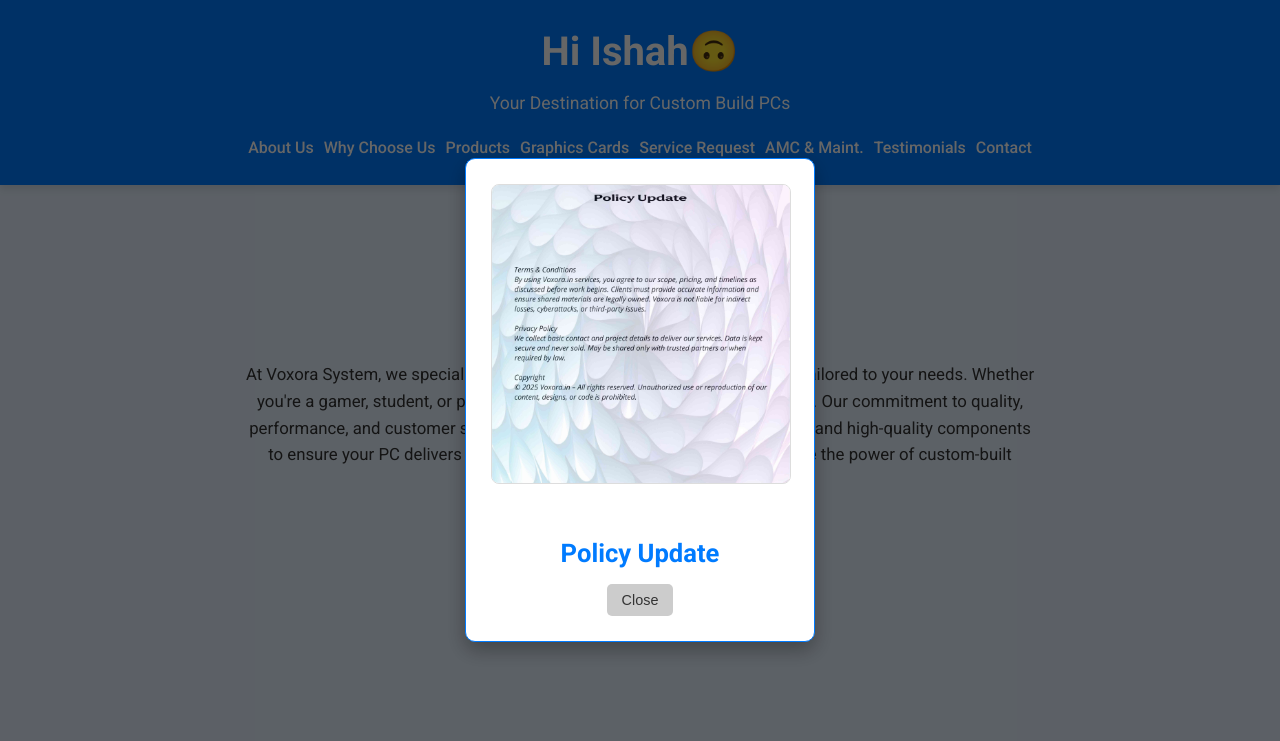
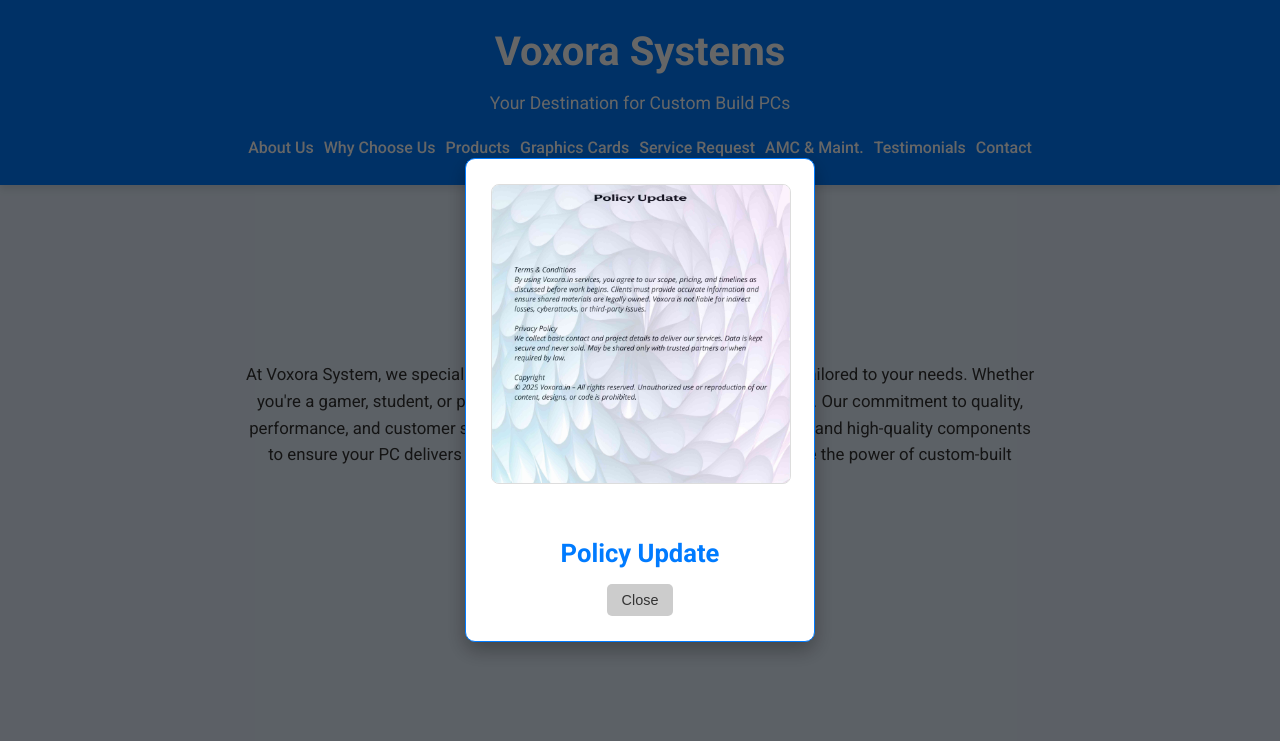
Before and after one commit to sreejunath/Voxora, a plain HTML site: page index.html in a window 1280 px wide. Shown: the top 741 px of the page. Drawn offline with Linux system fonts and the light colour scheme.

Commit message:
Update index.html

```diff
--- a/index.html
+++ b/index.html
@@ -31,7 +31,7 @@
     </button>
 
     <header>
-        <h1>Hi Ishah🙃</h1>
+        <h1>Voxora Systems</h1>
         <p>Your Destination for Custom Build PCs</p>
         <nav>
             <a href="#about">About Us</a>
```
